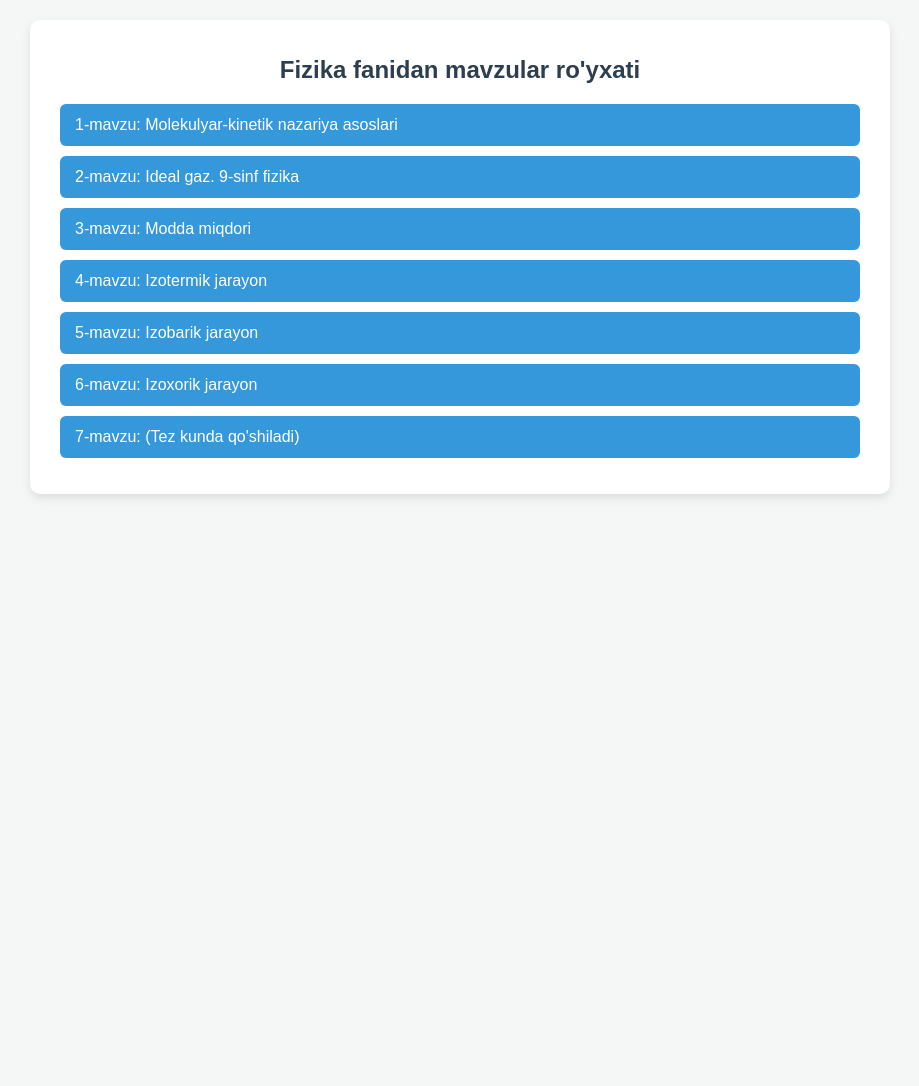
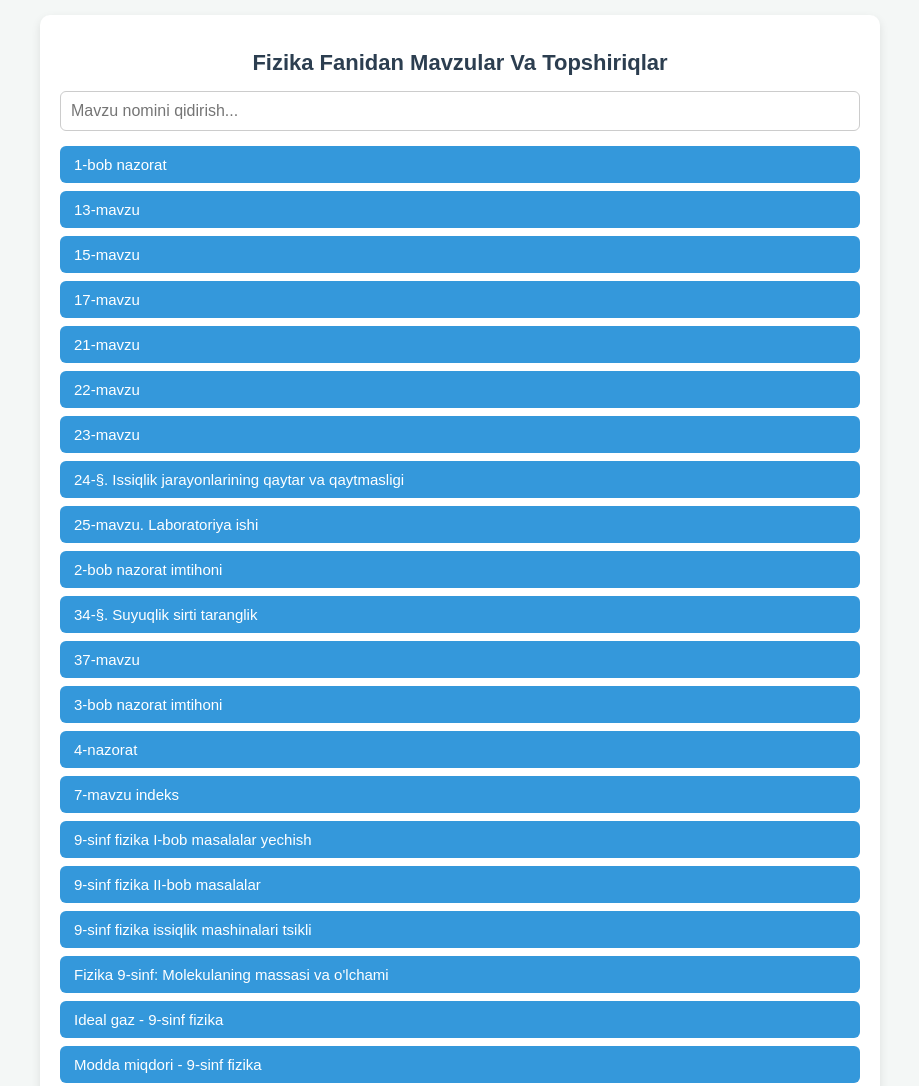
Before and after one commit to xushnozaostonaqulova-dot/Xushnoza1, a plain HTML site: page index.html in a window 1280 px wide. Shown: the top 1086 px of the page, without its empty margins (180-1099 px from the left). Before the commit the page ends 800 px from the top, so only its background shows below. Drawn offline with Linux system fonts and the light colour scheme.

Commit message:
Refactor index.html for improved layout and search
Updated the title and improved styling for better readability. Added a search input for filtering topics.

```diff
--- a/index.html
+++ b/index.html
@@ -3,44 +3,54 @@
 <head>
     <meta charset="UTF-8">
     <meta name="viewport" content="width=device-width, initial-scale=1.0">
-    <title>Fizika fanidan mavzular ro'yxati (1-50)</title>
+    <title>Fizika fanidan mavzular ro'yxati</title>
     <style>
         body {
             font-family: Arial, sans-serif;
             background-color: #f4f7f6;
             margin: 0;
-            padding: 20px;
+            padding: 15px;
         }
         .container {
             max-width: 800px;
             margin: 0 auto;
             background: #ffffff;
-            padding: 20px 30px;
+            padding: 20px;
             border-radius: 10px;
             box-shadow: 0 4px 10px rgba(0,0,0,0.1);
         }
         h1 {
             text-align: center;
             color: #2c3e50;
-            font-size: 24px;
-            margin-bottom: 20px;
+            font-size: 22px;
+            margin-bottom: 15px;
+        }
+        input {
+            width: 100%;
+            padding: 10px;
+            margin-bottom: 15px;
+            border: 1px solid #ccc;
+            border-radius: 6px;
+            font-size: 16px;
+            box-sizing: border-box;
         }
         ul {
             list-style: none;
             padding: 0;
+            margin: 0;
         }
         li {
-            margin-bottom: 10px;
+            margin-bottom: 8px;
         }
         a {
             display: block;
-            padding: 12px 15px;
+            padding: 10px 14px;
             background-color: #3498db;
             color: white;
             text-decoration: none;
             border-radius: 6px;
             transition: background 0.3s;
-            font-size: 16px;
+            font-size: 15px;
         }
         a:hover {
             background-color: #2980b9;
@@ -50,19 +60,74 @@
 <body>
 
 <div class="container">
-    <h1>Fizika fanidan mavzular ro'yxati</h1>
-    <ul>
-        <!-- Har bir mavzu uchun havola (href qismiga o'z fayllaringiz nomini yozasiz) -->
-        <li><a href="7-MAVZU.index.html">1-mavzu: Molekulyar-kinetik nazariya asoslari</a></li>
-        <li><a href="ideal-gaz---9-sinf-fizika.html">2-mavzu: Ideal gaz. 9-sinf fizika</a></li>
-        <li><a href="Modda-miqdori---9-sinf-fizika-int.html">3-mavzu: Modda miqdori</a></li>
-        <li><a href="izotermik_jarayon.html">4-mavzu: Izotermik jarayon</a></li>
-        <li><a href="izobarik-jarayon.html">5-mavzu: Izobarik jarayon</a></li>
-        <li><a href="izoxorik_jarayon.html">6-mavzu: Izoxorik jarayon</a></li>
-        <!-- 50 gacha bo'lgan boshqa mavzularni shu tarzda qo'shib ketishingiz mumkin -->
-        <li><a href="#">7-mavzu: (Tez kunda qo'shiladi)</a></li>
+    <h1>Fizika Fanidan Mavzular Va Topshiriqlar</h1>
+    <input type="text" id="searchBox" placeholder="Mavzu nomini qidirish..." onkeyup="filterFiles()">
+
+    <ul id="fileList">
+        <li><a href="1-bob.nazorat.html">1-bob nazorat</a></li>
+        <li><a href="13.html">13-mavzu</a></li>
+        <li><a href="15.html">15-mavzu</a></li>
+        <li><a href="17.html">17-mavzu</a></li>
+        <li><a href="21.html">21-mavzu</a></li>
+        <li><a href="22.html">22-mavzu</a></li>
+        <li><a href="23.html">23-mavzu</a></li>
+        <li><a href="24_§_Issiqlik_jarayonlarining_qaytar_va_qaytmasligi.html">24-§. Issiqlik jarayonlarining qaytar va qaytmasligi</a></li>
+        <li><a href="25_mavzu_laboratoriya_ishi_(1).html">25-mavzu. Laboratoriya ishi</a></li>
+        <li><a href="2_bob_nazorat_imtihoni_(1).html">2-bob nazorat imtihoni</a></li>
+        <li><a href="34_§ob_sirti_taranglik.html">34-§. Suyuqlik sirti taranglik</a></li>
+        <li><a href="37.html">37-mavzu</a></li>
+        <li><a href="3.bob_nazorat_imtihoni.html">3-bob nazorat imtihoni</a></li>
+        <li><a href="4.nazorat.html">4-nazorat</a></li>
+        <li><a href="7-MAVZU.index.html">7-mavzu indeks</a></li>
+        <li><a href="9-sinf_fizika_1li-bob_masalalar_yechish.html">9-sinf fizika I-bob masalalar yechish</a></li>
+        <li><a href="9-sinf_fizika_ii_bob_masalalar_2_.html">9-sinf fizika II-bob masalalar</a></li>
+        <li><a href="9-sinf_fizika_issiq-k_mashinalari_tsikli.html">9-sinf fizika issiqlik mashinalari tsikli</a></li>
+        <li><a href="Fizika 9-sinf-_Molekularning massasi va o`lchami.html">Fizika 9-sinf: Molekulaning massasi va o'lchami</a></li>
+        <li><a href="ideal gaz - 9-sinf fizika.html">Ideal gaz - 9-sinf fizika</a></li>
+        <li><a href="Modda miqdori - 9-sinf fizika (Int).html">Modda miqdori - 9-sinf fizika</a></li>
+        <li><a href="Molekular-kinetik nazariya (9-sinf fizika Int).html">Molekular-kinetik nazariya</a></li>
+        <li><a href="Namlik masalalari.html">Namlik masalalari</a></li>
+        <li><a href="Nisbiy namlik laboratoriyasi (2).html">Nisbiy namlik laboratoriyasi</a></li>
+        <li><a href="Termodinamik ish.html">Termodinamik ish</a></li>
+        <li><a href="atmosfera.html">Atmosfera</a></li>
+        <li><a href="buglanish_konden-satsiya.html">Bug'lanish va kondensatsiya</a></li>
+        <li><a href="erish-va-qotish.html">Erish va qotish</a></li>
+        <li><a href="issiq_xossajig.html">Issiqlik xossalari</a></li>
+        <li><a href="fizika_9-sinf_18_masalalar.html">Fizika 9-sinf 18-masalalar</a></li>
+        <li><a href="gaz-qonunlari-masalalar.html">Gaz qonunlari masalalar</a></li>
+        <li><a href="hollash-kapillyar.html"> Ho'llash va kapillyarlik</a></li>
+        <li><a href="ichki-yonuv-dvigatellari (1).html">Ichki yonuv dvigatellari</a></li>
+        <li><a href="ideal-gaz-masalalar.html">Ideal gaz masalalari</a></li>
+        <li><a href="isiqlik dvigateli-FIK (1).html">Issiqlik dvigateli va FIK</a></li>
+        <li><a href="izobarik-jarayon.html">Izobarik jarayon</a></li>
+        <li><a href="izotermik_jarayon.html">Izotermik jarayon</a></li>
+        <li><a href="izoxorik_jarayon.html">Izoxorik jarayon</a></li>
+        <li><a href="kristal-amorf-beruniy.html">Kristal va amorf jismlar</a></li>
+        <li><a href="masalalar_mkt (1).html">MKT masalalari (1)</a></li>
+        <li><a href="masalalar_mkt.html">MKT masalalari</a></li>
+        <li><a href="qattiq-jisimlar-mexanik-xossalari (1).html">Qattiq jismlar mexanik xossalari</a></li>
+        <li><a href=" suyuqlik-xossalari.html">Suyuqlik xossalari</a></li>
+        <li><a href="temperatura (1).html">Temperatura</a></li>
     </ul>
 </div>
 
+<script>
+function filterFiles() {
+    let input = document.getElementById('searchBox').value.toLowerCase();
+    let ul = document.getElementById('fileList');
+    let li = ul.getElementsByTagName('li');
+
+    for (let i = 0; i < li.length; i++) {
+        let a = li[i].getElementsByTagName('a')[0];
+        let textValue = a.textContent || a.innerText;
+        if (textValue.toLowerCase().indexOf(input) > -1) {
+            li[i].style.display = "";
+        } else {
+            li[i].style.display = "none";
+        }
+    }
+}
+</script>
+
 </body>
 </html>
```
